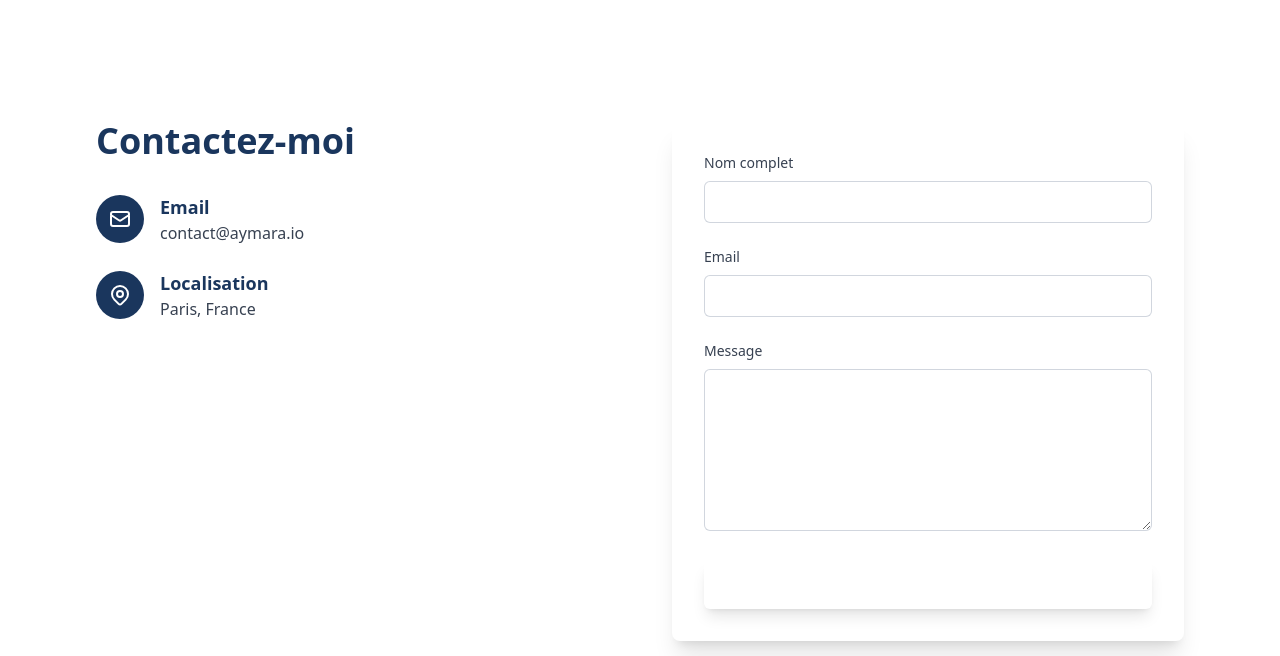
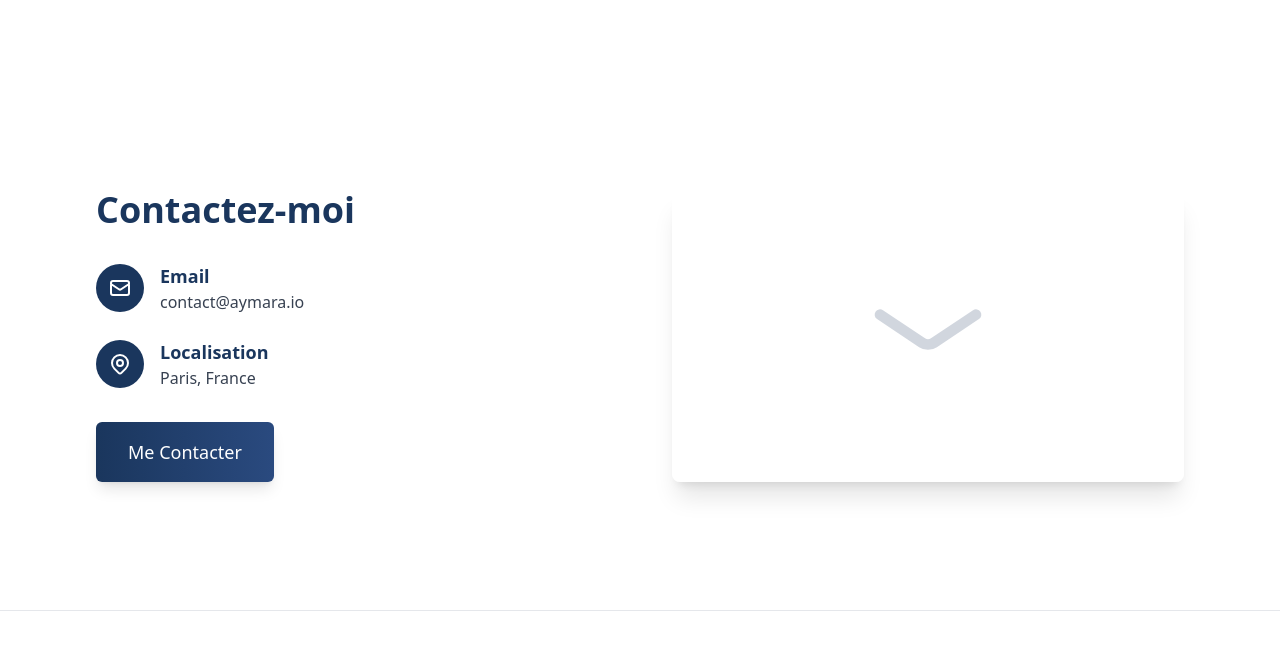
Before and after one commit to aymara33/aymara, a plain HTML site: page index.html in a window 1280 px wide. Shown: the part 2140-2796 px from the top of the page. Drawn offline with nearby package versions, Linux system fonts and the light colour scheme.

Commit message:
Update index.html

```diff
--- a/index.html
+++ b/index.html
@@ -1,3 +1,8 @@
+Voici une version modifiée du code. Les changements apportés :
+	•	Le formulaire de contact a été retiré.
+	•	Un bouton “Contact” a été ajouté dans la section contact, sous les informations, permettant de contacter directement par email (ou rediriger vers une autre page si vous le souhaitez).
+	•	Un léger ajustement esthétique a été fait pour améliorer la présentation (par exemple, le bouton de contact, les espacements, etc.).
+
 <!DOCTYPE html>
 <html lang="fr">
 <head>
@@ -106,6 +111,7 @@
             transition: all 0.3s ease;
             border: 1px solid rgba(26, 54, 93, 0.1);
             overflow: hidden;
+            animation: fadeInUp 0.5s ease-out forwards;
         }
 
         .highlight-box::before {
@@ -175,9 +181,6 @@
             }
         }
 
-        .highlight-box {
-            animation: fadeInUp 0.5s ease-out forwards;
-        }
     </style>
     <script>
         document.addEventListener('DOMContentLoaded', function() {
@@ -241,6 +244,7 @@
                         <div class="flex justify-center mt-12 mb-8">
                             <div class="tech-stack">
                                 <span class="tech-item">
+                                    <!-- Java Icon -->
                                     <svg class="w-5 h-5" viewBox="0 0 24 24" fill="currentColor">
                                         <path d="M0 0h24v24H0V0z" fill="none"/>
                                         <path d="M9.4 16.6L4.8 12l4.6-4.6L8 6l-6 6 6 6 1.4-1.4zm5.2 0l4.6-4.6-4.6-4.6L16 6l6 6-6 6-1.4-1.4z"/>
@@ -248,12 +252,14 @@
                                     Java
                                 </span>
                                 <span class="tech-item">
+                                    <!-- Spring Icon -->
                                     <svg class="w-5 h-5" viewBox="0 0 24 24" fill="currentColor">
                                         <path d="M12,2A10,10 0 0,0 2,12A10,10 0 0,0 12,22A10,10 0 0,0 22,12A10,10 0 0,0 12,2M12,4A8,8 0 0,1 20,12C20,16.42 16.42,20 12,20C7.58,20 4,16.42 4,12C4,7.58 7.58,4 12,4M12,6A6,6 0 0,0 6,12A6,6 0 0,0 12,18A6,6 0 0,0 18,12A6,6 0 0,0 12,6Z"/>
                                     </svg>
                                     Spring
                                 </span>
                                 <span class="tech-item">
+                                    <!-- Cloud Icon -->
                                     <svg class="w-5 h-5" viewBox="0 0 24 24" fill="currentColor">
                                         <path d="M19.35 10.04C18.67 6.59 15.64 4 12 4 9.11 4 6.6 5.64 5.35 8.04 2.34 8.36 0 10.91 0 14c0 3.31 2.69 6 6 6h13c2.76 0 5-2.24 5-5 0-2.64-2.05-4.78-4.65-4.96z"/>
                                     </svg>
@@ -437,33 +443,24 @@
                                 </div>
                             </div>
                         </div>
+
+                        <!-- Bouton de contact direct -->
+                        <div class="mt-8">
+                            <a href="mailto:contact@aymara.io" class="inline-block bg-gradient-to-r from-[#1a365d] to-[#2a4a7f] text-white px-8 py-4 rounded-md shadow-lg hover:shadow-xl font-medium text-lg transition-transform hover:-translate-y-1">
+                                Me Contacter
+                            </a>
+                        </div>
                     </div>
 
-                    <!-- Contact Form -->
-                    <div class="bg-white shadow-xl p-8 rounded-lg">
-                        <form class="space-y-6">
-                            <div>
-                                <label for="name" class="block text-sm font-medium text-gray-700 mb-2">Nom complet</label>
-                                <input type="text" id="name" name="name" required
-                                    class="w-full px-4 py-2 border border-[#1a365d]/20 focus:border-[#1a365d] focus:ring-2 focus:ring-[#1a365d]/20 outline-none transition-colors rounded-md">
-                            </div>
-                            <div>
-                                <label for="email" class="block text-sm font-medium text-gray-700 mb-2">Email</label>
-                                <input type="email" id="email" name="email" required
-                                    class="w-full px-4 py-2 border border-[#1a365d]/20 focus:border-[#1a365d] focus:ring-2 focus:ring-[#1a365d]/20 outline-none transition-colors rounded-md">
-                            </div>
-                            <div>
-                                <label for="message" class="block text-sm font-medium text-gray-700 mb-2">Message</label>
-                                <textarea id="message" name="message" rows="6" required
-                                    class="w-full px-4 py-2 border border-[#1a365d]/20 focus:border-[#1a365d] focus:ring-2 focus:ring-[#1a365d]/20 outline-none transition-colors rounded-md"></textarea>
-                            </div>
-                            <div>
-                                <button type="submit"
-                                    class="cta-primary w-full py-3 px-6 text-white transition-all duration-300 shadow-lg hover:shadow-xl font-medium rounded-md">
-                                    Envoyer le message
-                                </button>
-                            </div>
-                        </form>
+                    <!-- Le formulaire est supprimé, cette colonne reste vide ou peut être utilisée pour un visuel -->
+                    <div class="hidden lg:block">
+                        <!-- Vous pouvez ajouter une image ou un visuel ici -->
+                        <div class="w-full h-full bg-white/70 rounded-lg shadow-xl flex items-center justify-center">
+                            <!-- Exemple d'image / illustration -->
+                            <svg class="w-32 h-32 text-[#1a365d]/20" xmlns="http://www.w3.org/2000/svg" fill="none" viewBox="0 0 24 24" stroke="currentColor">
+                              <path stroke-linecap="round" stroke-linejoin="round" stroke-width="2" d="M3 8l7.89 5.26a2 2 0 002.22 0L21 8" />
+                            </svg>
+                        </div>
                     </div>
                 </div>
             </div>
```
